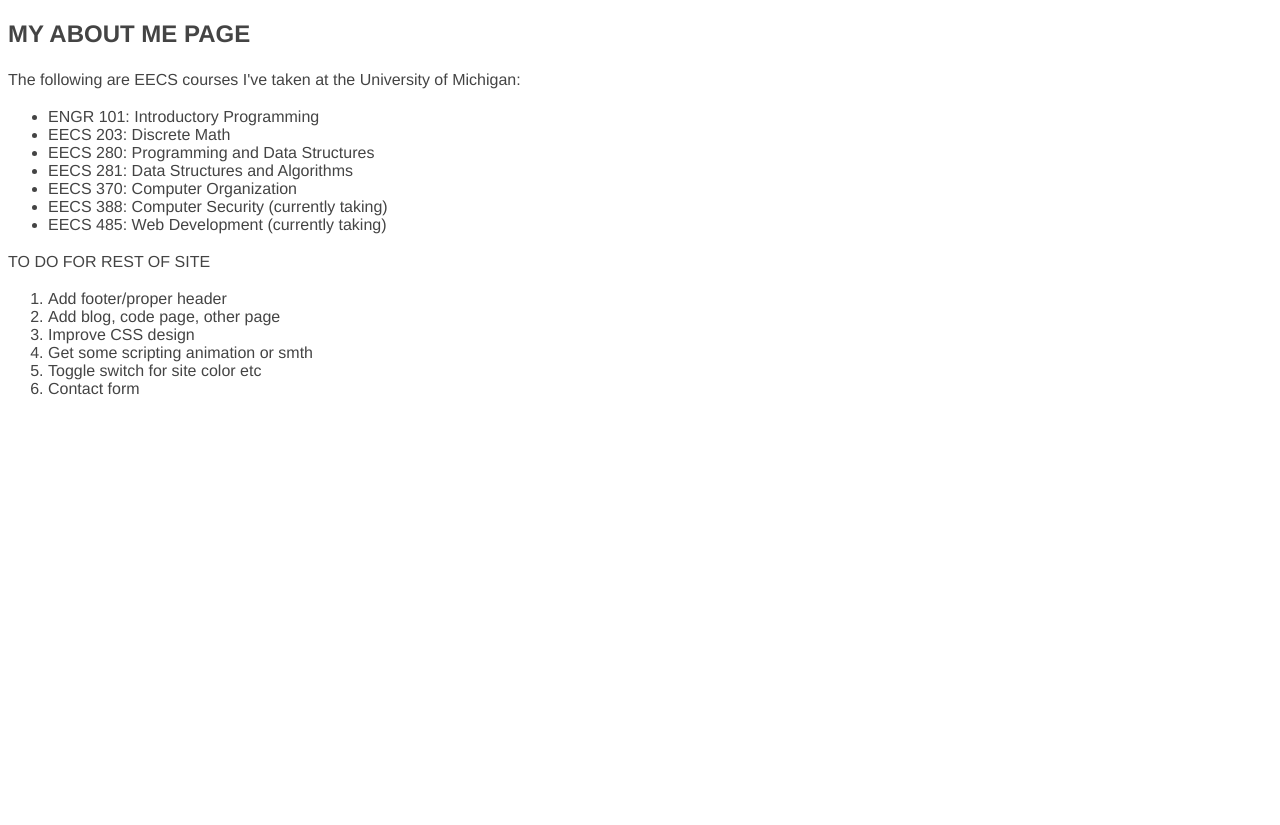
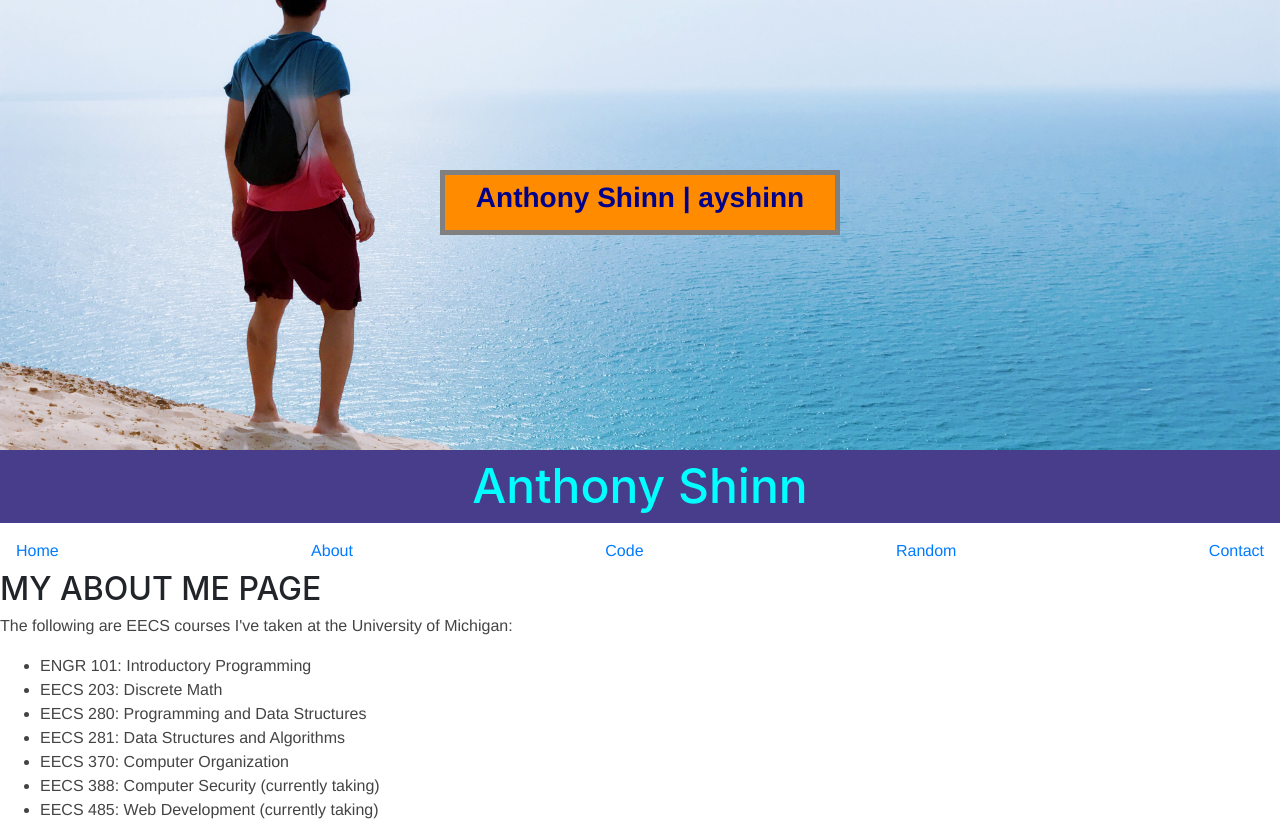
Before and after one commit to ayshinn/ayshinn.github.io, a plain HTML site: page about.html in a window 1280 px wide. Shown: the top 825 px of the page. Before the commit the page ends 800 px from the top, so only its background shows below. Drawn offline with nearby package versions, Linux system fonts and the light colour scheme.

Commit message:
Added header to about

```diff
--- a/about.html
+++ b/about.html
@@ -1,12 +1,39 @@
 <!-- about page -->
 
 <!DOCTYPE html>
-<html>
+<html lang="en">
 <head>
-  <title>about me</title>
+  <meta charset="utf-8">
+  <meta name="viewport" content="width=device-width, initial-scale=1">
+
+  <!-- Bootstrap CSS -->
+  <link rel="stylesheet" href="https://maxcdn.bootstrapcdn.com/bootstrap/4.0.0-beta/css/bootstrap.min.css" integrity="sha384-/Y6pD6FV/Vv2HJnA6t+vslU6fwYXjCFtcEpHbNJ0lyAFsXTsjBbfaDjzALeQsN6M" crossorigin="anonymous">
+
   <link rel="stylesheet" href="style.css">
+  <title>Anthony Shinn</title>
 </head>
+
 <body>
+
+
+  <header class="bgimage">
+    <div class="container htxt">
+      <h3>Anthony Shinn | ayshinn</h3>
+    </div>
+
+  </header>
+
+  <h1>Anthony Shinn</h1>
+
+  <!-- Navigation -->
+  <nav class="navbar blue">
+    <a href="index.html" class="button bar-item">Home</a>
+    <a href="about.html" class="button bar-item">About</a>
+    <a href="https://github.com/ayshinn" target="_blank" class="button bar-item">Code</a>
+    <a href="random.html" class="button bar-item">Random</a>
+    <a href="contact.html" class="button bar-item">Contact</a>
+  </nav>
+
   <h2>MY ABOUT ME PAGE</h2>
 
   <div id="classlists">
```
